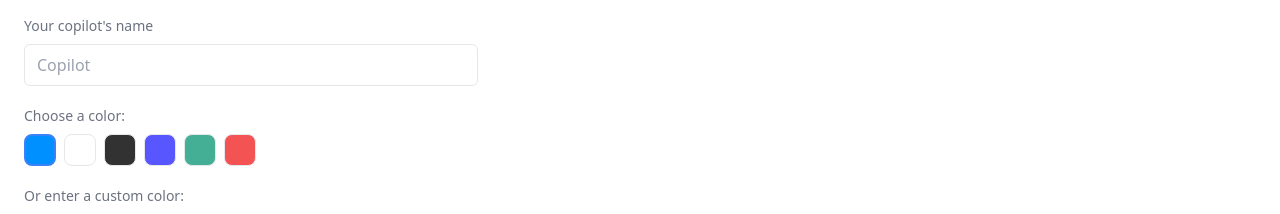
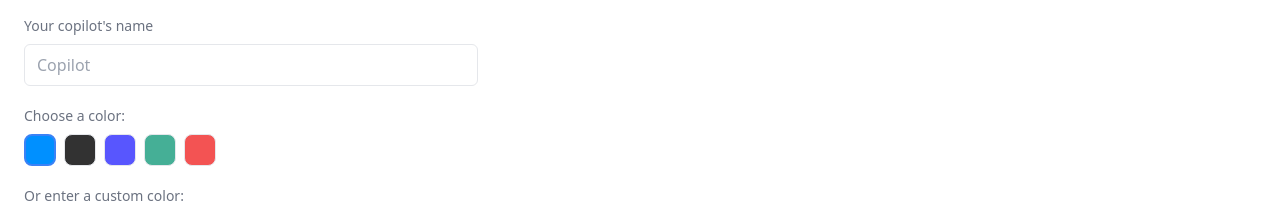
Before and after one commit to Julian-Tipler/jzai-website, a React (Vite) app: page / in a window 1280 px wide. Shown: the part 1820-2034 px from the top of the page. Built offline with nearby package versions, Linux system fonts and the light colour scheme; no server answers; the database is empty; a web font is replaced by a local one.

Commit message:
fix: removed white as a copilot color

```diff
--- a/src/components/BuildCopilotSection.tsx
+++ b/src/components/BuildCopilotSection.tsx
@@ -17,7 +17,6 @@ export const BuildCopilotSection = ({ webUrl = "" }: { webUrl?: string }) => {
   const copilotId = searchParams.get("copilot-id");
   const predefinedColors = [
     "#0090FF",
-    "#FFFFFF",
     "#323232",
     "#5856fe",
     "#45AF96",
--- a/src/components/CopilotDisplay.tsx
+++ b/src/components/CopilotDisplay.tsx
@@ -18,7 +18,6 @@ export const CopilotDisplay = ({
   const [errors, setErrors] = useState<string[]>([]);
   const predefinedColors = [
     "#0090FF",
-    "#FFFFFF",
     "#323232",
     "#5856fe",
     "#45AF96",
--- a/src/views/CreateCopilot.tsx
+++ b/src/views/CreateCopilot.tsx
@@ -15,7 +15,6 @@ export const CreateCopilot = () => {
   const [errors, setErrors] = useState<string[]>([]);
   const predefinedColors = [
     "#0090FF",
-    "#FFFFFF",
     "#323232",
     "#5856fe",
     "#45AF96",
```
